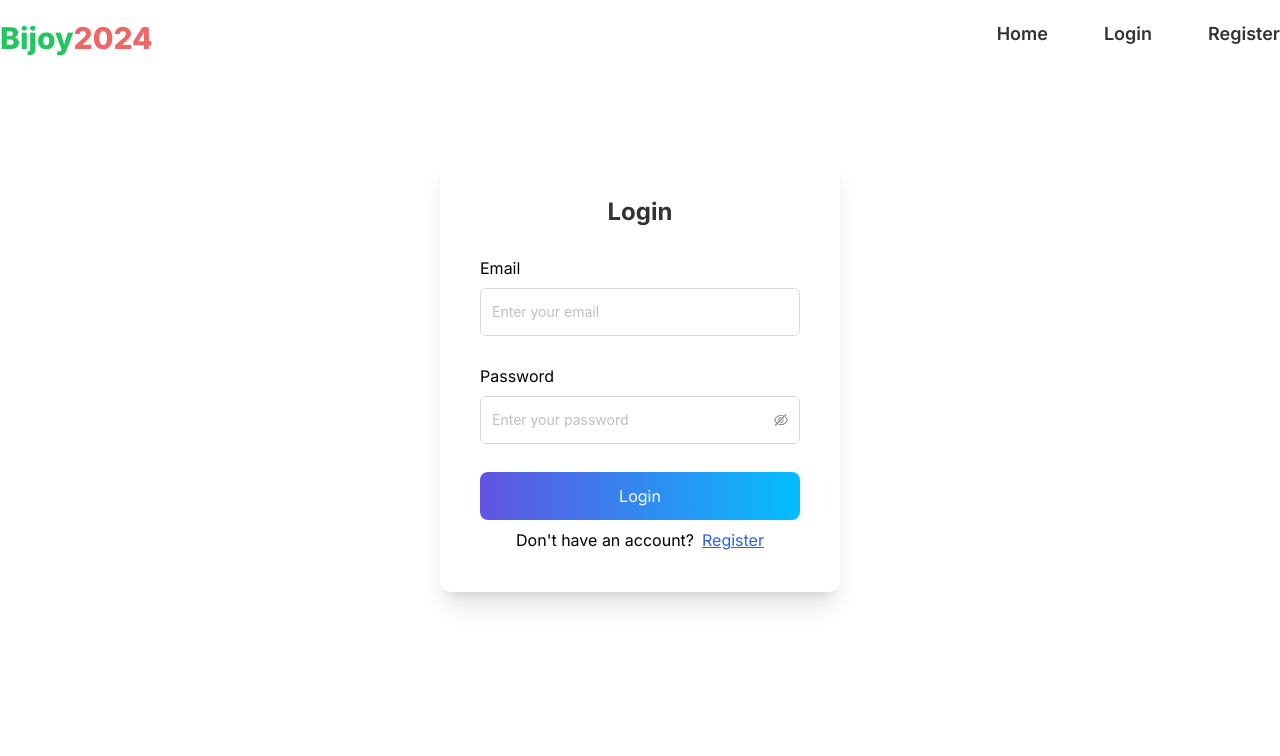
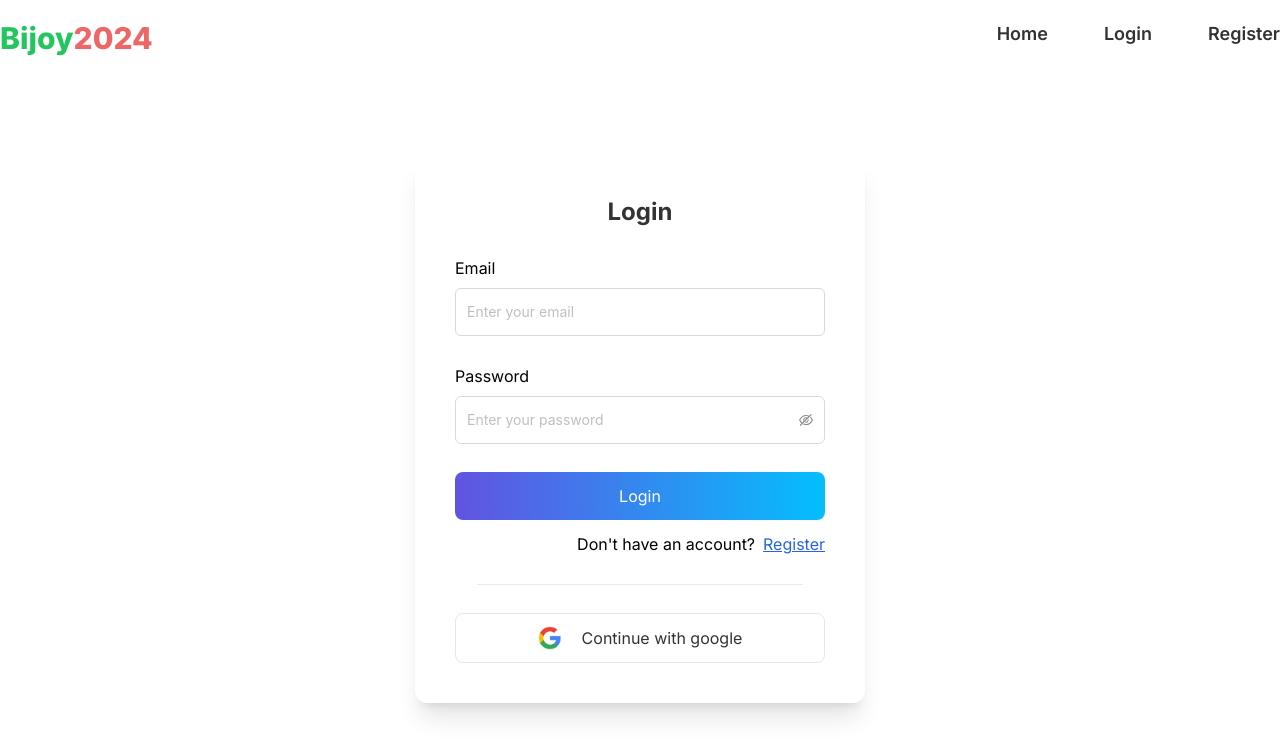
Before and after one commit to hossainarif37/bijoy2024, a Next.js app: page /login in a window 1280 px wide. Shown: the top 756 px of the page. Built offline with nearby package versions, Linux system fonts and the light colour scheme.

Commit message:
feat: Design Google Button

```diff
--- a/src/app/(auth)/login/component/Login.tsx
+++ b/src/app/(auth)/login/component/Login.tsx
@@ -1,8 +1,10 @@
 "use client"
 
 import { Button, ConfigProvider, Input, Space } from "antd";
+import Image from "next/image";
 import Link from "next/link";
 import { useState } from "react";
+
 
 
 const Login = () => {
@@ -34,13 +36,25 @@ const Login = () => {
                 </div>
 
                 {/* Submit Button */}
-                <div className="flex flex-col gap-y-2">
+                <div className="flex flex-col">
                     <button type="submit" className="btn btn-primary">Login</button>
 
-                    <p className="flex justify-center gap-x-2">
+                    <p className="flex justify-end gap-x-2 mt-3">
                         <span>Don't have an account?</span> <Link href={'/register'} className="underline text-blue-600">Register</Link>
                     </p>
+
                 </div>
+
+                    {/* Separator */}
+                    <div className="w-[88%] mx-auto h-[1px] bg-gray-300 opacity-50"></div>
+                <div>
+                    <button type="button" className="btn border flex justify-center gap-x-5 item-center text-black-100">
+                        <Image src={'/google_icon.png'} alt="Google Icon" width={24} height={24} />
+
+                        <span>Continue with google</span>
+                    </button>
+                </div>
+
             </div>
         </form>
     );
--- a/src/app/globals.css
+++ b/src/app/globals.css
@@ -4,7 +4,7 @@
 
 @layer components{
     .form{
-        @apply md:shadow-xl w-full md:w-[400px] mx-auto rounded-xl p-10 mt-20
+        @apply md:shadow-xl w-full md:w-[450px] mx-auto rounded-xl p-10 mt-20
     }
 
     .form-control{
@@ -26,4 +26,33 @@
     .btn-primary{
         @apply bg-gradient-to-r from-secondary to-primary
     }
+
+    .gradient{
+        @apply bg-gradient-to-r from-secondary to-primary
+    }
 }
+
+
+
+input:-webkit-autofill,
+input:-webkit-autofill:hover,
+input:-webkit-autofill:focus,
+input:-webkit-autofill:active {
+  transition: all 5000s ease-in-out 0s;
+}
+
+textarea::-webkit-scrollbar {
+    display: none;
+}
+
+textarea {
+    -ms-overflow-style: none;
+    scrollbar-width: none;
+    resize: none;
+}
+
+input[type="number"]::-webkit-inner-spin-button,
+    input[type="number"]::-webkit-outer-spin-button {
+      -webkit-appearance: none;
+      margin: 0;
+    }
```
Also changed, not shown: public/google_icon.png (added).
